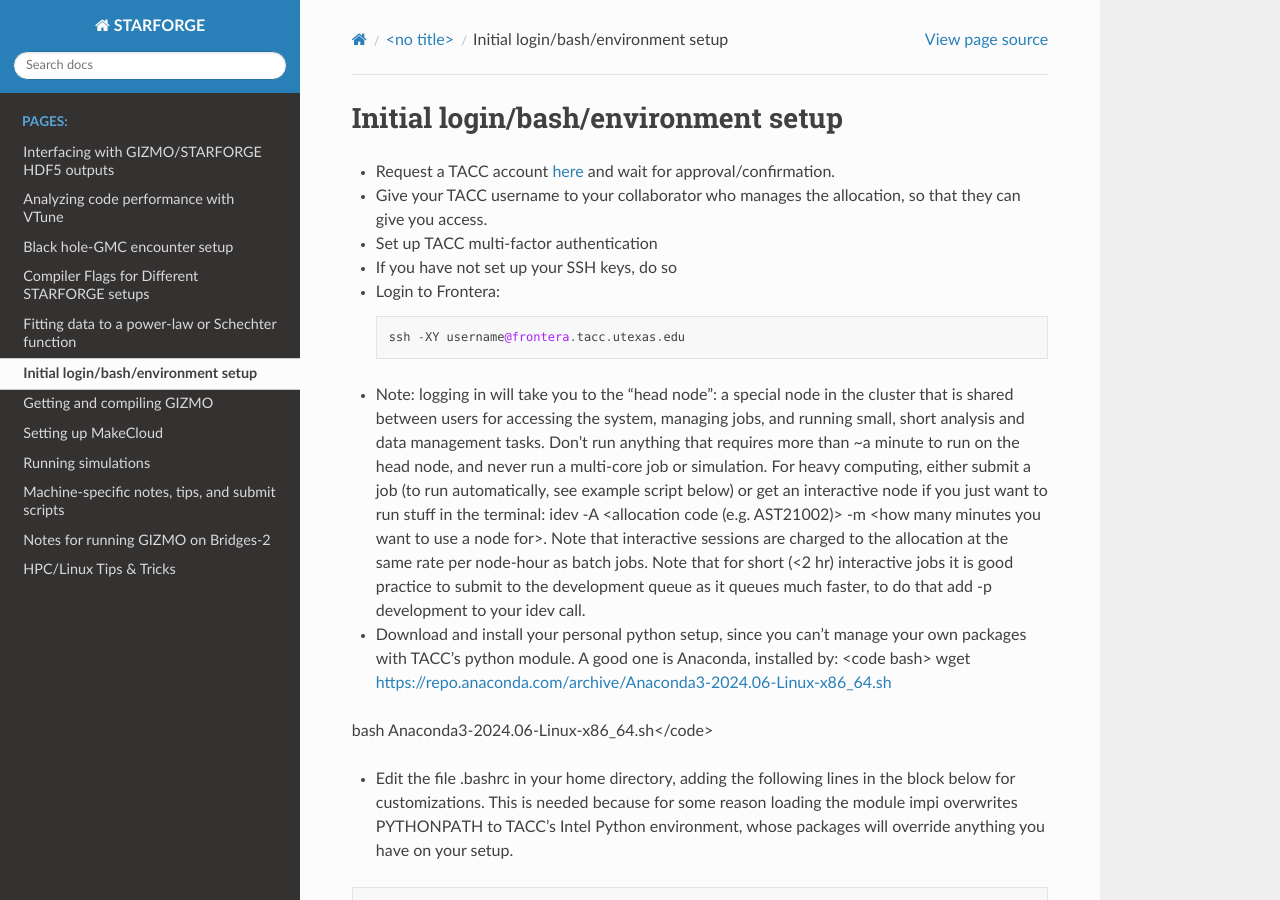
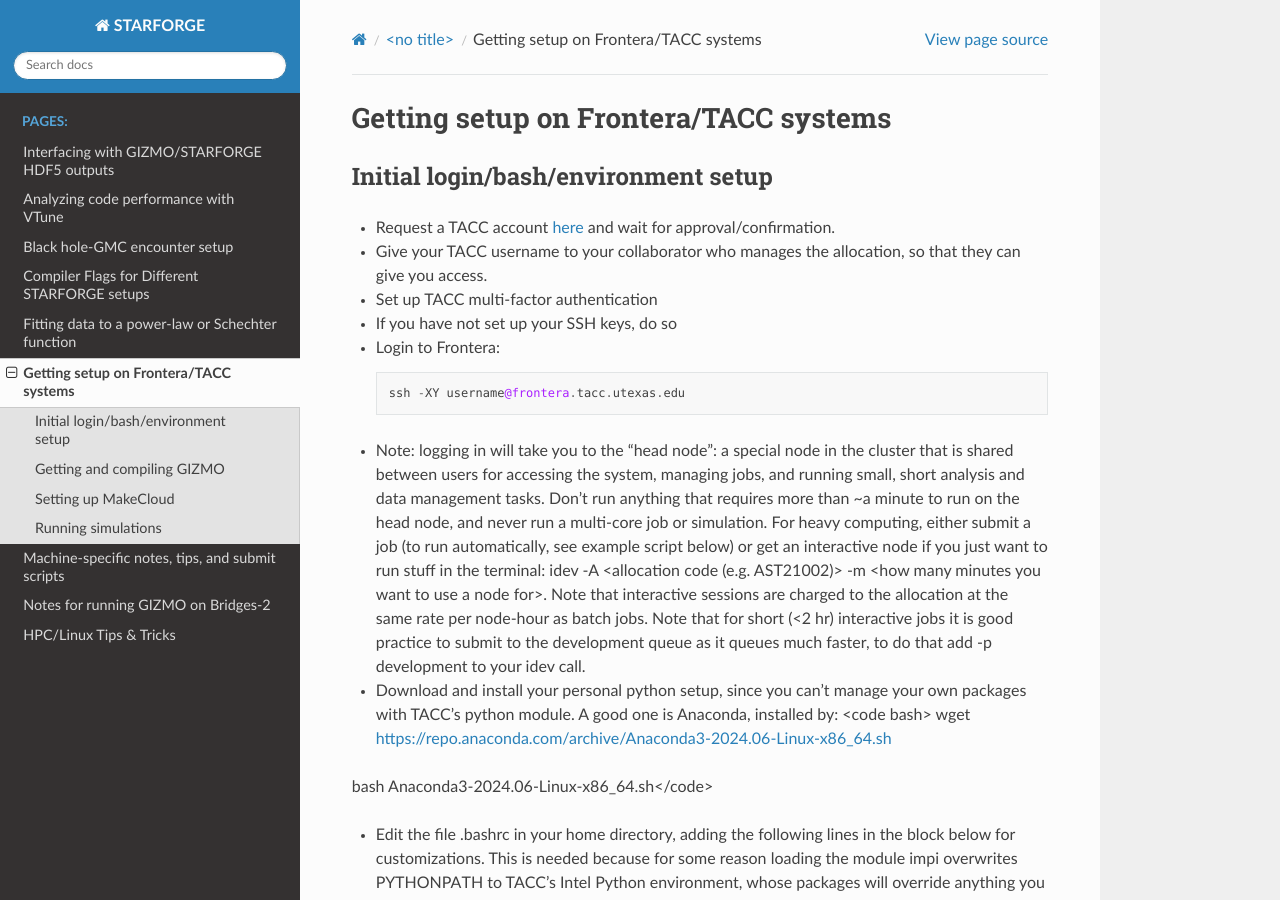
Before and after one commit to mikegrudic/starforge_tools, a Sphinx documentation site: the page built from docs/source/wiki_pages/getting_settup_on_frontera_stampede_tacc_systems.rst, in a window 1280 px wide and 900 px high. Built offline with Sphinx 7.4.7 and the Read the Docs theme 3.1.0, drawn with Linux system fonts in a browser that asks for light colours.

Commit message:
heading in docs

```diff
--- a/docs/source/wiki_pages/getting_settup_on_frontera_stampede_tacc_systems.rst
+++ b/docs/source/wiki_pages/getting_settup_on_frontera_stampede_tacc_systems.rst
@@ -1,3 +1,6 @@
+Getting setup on Frontera/TACC systems
+--------------------------------------
+
 Initial login/bash/environment setup
 ~~~~~~~~~~~~~~~~~~~~~~~~~~~~~~~~~~~~
 
```
